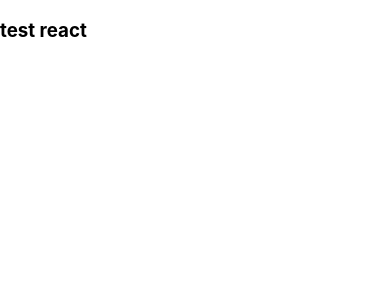
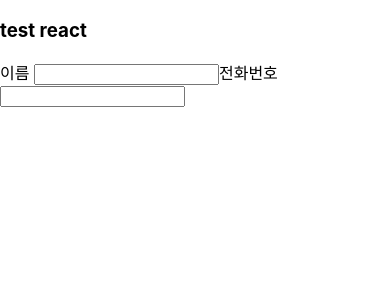
Before and after one commit to wone2287/react_study, a React (Create React App) app: page / in a window 390 px wide. Shown: the top 300 px of the page. Built offline with nearby package versions, Linux system fonts and the light colour scheme.

Commit message:
edit PhoneComponent

```diff
--- a/src/App.js
+++ b/src/App.js
@@ -1,11 +1,14 @@
-import React, { Component } from 'react';
-import logo from './logo.svg';
+import React, { Component, Fragment } from 'react';
+import PhoneComponent from './PhoneComponent';
 import './App.css';
 
 class App extends Component {
   render(){
     return (
-      <h3>test react</h3>
+      <Fragment>
+        <h3>test react</h3>
+        <PhoneComponent/>
+      </Fragment>
     )
   }
 }
--- a/src/PhoneComponent.js
+++ b/src/PhoneComponent.js
@@ -0,0 +1,27 @@
+import React, { Component } from 'react';
+
+class PhoneComponent extends Component {
+    state = {
+        name : '',
+        phone : ''
+    }
+
+    handleSetState = (e) => {
+        this.setState({
+            [e.target.name] : e.target.value
+        })
+    }
+
+    render(){
+        return(
+            <form>
+                이름 <input name="name" onChange={this.handleSetState}></input>
+                전화번호 <input name="phone" onChange={this.handleSetState}></input>
+                {this.state.name}
+                {this.state.phone}
+            </form>
+        )
+    }
+}
+
+export default PhoneComponent;
```
Also changed, not shown: 1 other file (tests, documents, lock files or other folders).
